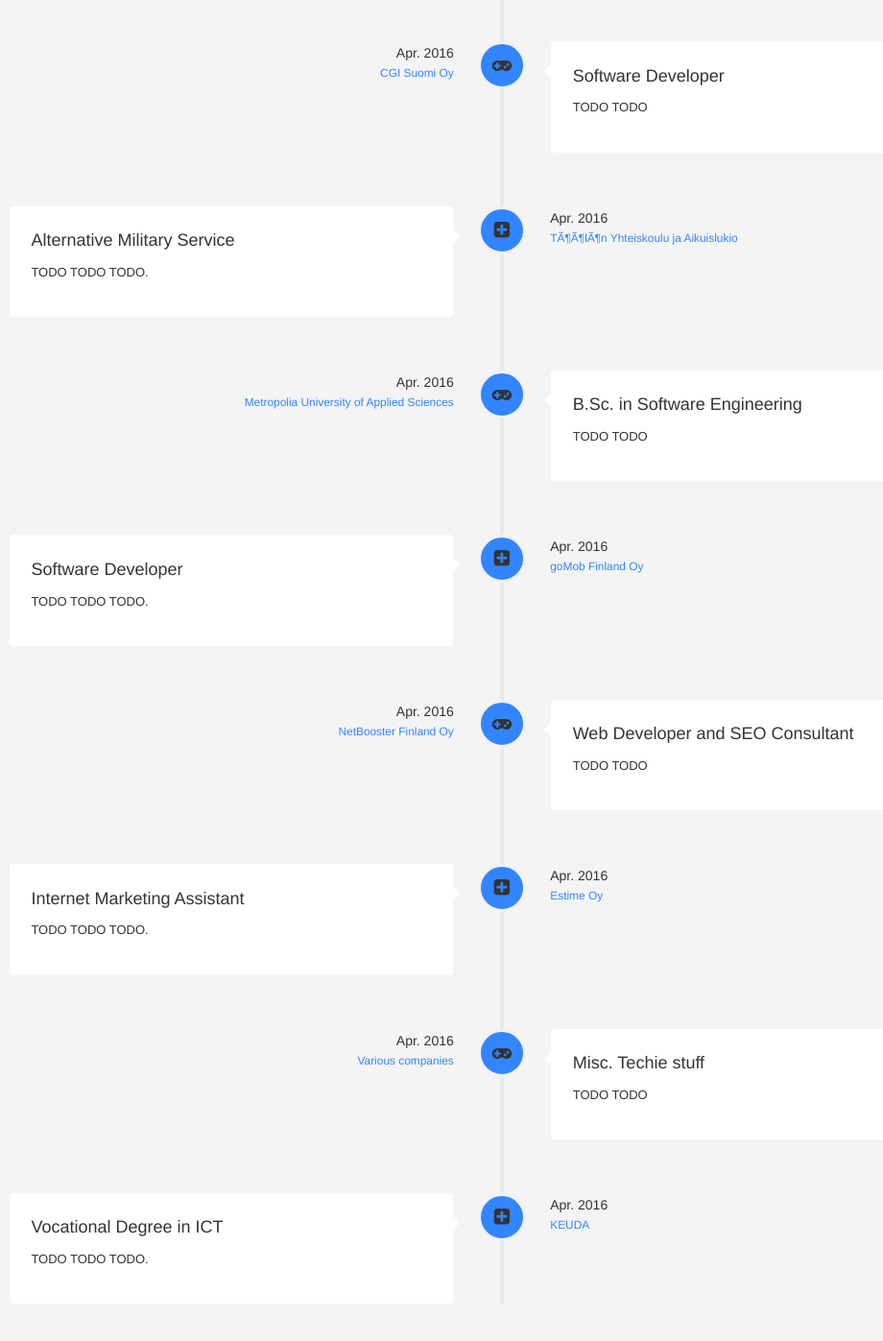
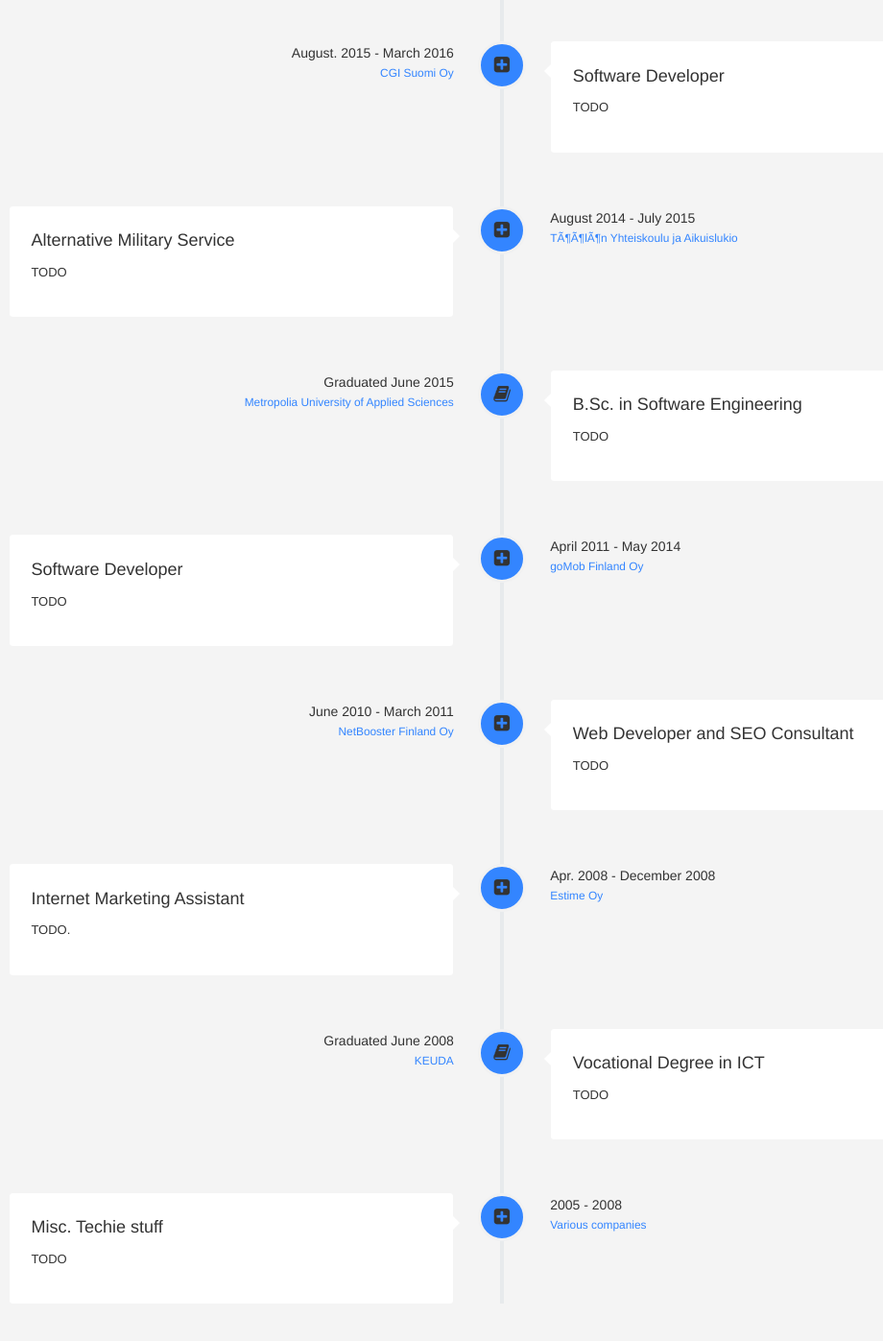
Before and after one commit to PekkaAstala/PekkaAstala.github.io, a Jekyll site: the page built from index.html, in a window 1280 px wide and 1400 px high, scrolled down 827 px. Shown: the top 1397 px of the window at 96% size, without its empty margins (117-1037 px from the left). Built offline with Jekyll 4.4.1, drawn with Linux system fonts in a browser that asks for light colours; nearby versions of some CDN libraries; some of the changed text lies outside the part shown.

Commit message:
Timeline dates and icons

```diff
--- a/index.html
+++ b/index.html
@@ -15,7 +15,7 @@ layout: default
                 <img src="/img/profiili-square.jpg" alt="Avatar" style="width:60px; margin-right: 16px!important; border-radius: 50%!important; float: left!important; margin-bottom: -5px; border-style: none;">
                 <p style="display: block; -webkit-margin-before: 1em; -webkit-margin-after: 1em; -webkit-margin-start: 0px; -webkit-margin-end: 0px;">Lead Developer at Sysart Oy. <br /> <em>Clean Code, Agile Methodologies, Communication, Frontend, Backend...</em></p><br>
             </div>
-            <button style="color: #fff!important; background-color: #616161!important; transition: background-color .3s,color .15s,box-shadow .3s,opacity 0.3s; width: 100%; border: none; display: inline-block; outline: 0; padding: 6px 16px; vertical-align: middle; overflow: hidden; text-decoration: none!important;">+ Connect</button>
+            <a href="https://www.linkedin.com/in/pekka-astala-6376128" style="color: #fff!important; background-color: #616161!important; transition: background-color .3s,color .15s,box-shadow .3s,opacity 0.3s; width: 100%; border: none; display: inline-block; outline: 0; padding: 6px 16px; vertical-align: middle; overflow: hidden; text-decoration: none!important;">+ Connect</a>
         </div>
 
     </div>
@@ -30,48 +30,40 @@ layout: default
 
             <div class="vertical-timeline-block">
                 <div class="vertical-timeline-icon accent-bg wow rotateIn" style="visibility: visible; animation-name: rotateIn;"> <i class="fa fa-plus-square"></i> </div>
-                <div class="vertical-timeline-content wow  rotateInUpRight" style="visibility: visible; animation-name:
-                        rotateInUpRight;">
+                <div class="vertical-timeline-content wow rotateInUpRight" style="visibility: visible; animation-name: rotateInUpRight;">
                     <h2><span>Lead Developer</span></h2>
-                    <p><span>TODO
-                        TODO
-                        TODO.</span></p> <span class="vertical-date"><span>Apr. 2016</span> <br>
+                    <p><span>TODO</span></p>
+                    <span class="vertical-date"><span>Since Apr. 2016</span> <br>
                     <small><span>Sysart Oy</span></small> </span>
                 </div>
             </div>
 
             <div class="vertical-timeline-block">
-                <div class="vertical-timeline-icon accent-bg wow rotateIn" style="visibility: visible; animation-name: rotateIn;"> <i class="fa fa-gamepad"></i> </div>
-                <div class="vertical-timeline-content wow  rotateInUpLeft" style="visibility: visible; animation-name:
-                        rotateInUpLeft;">
+                <div class="vertical-timeline-icon accent-bg wow rotateIn" style="visibility: visible; animation-name: rotateIn;"> <i class="fa fa-plus-square"></i> </div>
+                <div class="vertical-timeline-content wow rotateInUpLeft" style="visibility: visible; animation-name: rotateInUpLeft;">
                     <h2><span>Software Developer</span></h2>
-                    <p><span>TODO
-                        TODO</span></p>
-                    <span class="vertical-date"><span>Apr. 2016</span> <br>
+                    <p><span>TODO</span></p>
+                    <span class="vertical-date"><span>August. 2015 - March 2016</span> <br>
                     <small><span>CGI Suomi Oy</span></small> </span>
                 </div>
             </div>
 
             <div class="vertical-timeline-block">
                 <div class="vertical-timeline-icon accent-bg wow rotateIn" style="visibility: visible; animation-name: rotateIn;"> <i class="fa fa-plus-square"></i> </div>
-                <div class="vertical-timeline-content wow  rotateInUpRight" style="visibility: visible; animation-name:
-                        rotateInUpRight;">
+                <div class="vertical-timeline-content wow rotateInUpRight" style="visibility: visible; animation-name: rotateInUpRight;">
                     <h2><span>Alternative Military Service</span></h2>
-                    <p><span>TODO
-                        TODO
-                        TODO.</span></p> <span class="vertical-date"><span>Apr. 2016</span> <br>
+                    <p><span>TODO</span></p>
+                    <span class="vertical-date"><span>August 2014 - July 2015 </span> <br>
                     <small><span>Töölön Yhteiskoulu ja Aikuislukio</span></small> </span>
                 </div>
             </div>
 
             <div class="vertical-timeline-block">
-                <div class="vertical-timeline-icon accent-bg wow rotateIn" style="visibility: visible; animation-name: rotateIn;"> <i class="fa fa-gamepad"></i> </div>
-                <div class="vertical-timeline-content wow  rotateInUpLeft" style="visibility: visible; animation-name:
-                        rotateInUpLeft;">
+                <div class="vertical-timeline-icon accent-bg wow rotateIn" style="visibility: visible; animation-name: rotateIn;"> <i class="fa fa-book"></i> </div>
+                <div class="vertical-timeline-content wow rotateInUpLeft" style="visibility: visible; animation-name: rotateInUpLeft;">
                     <h2><span>B.Sc. in Software Engineering</span></h2>
-                    <p><span>TODO
-                        TODO</span></p>
-                    <span class="vertical-date"><span>Apr. 2016</span> <br>
+                    <p><span>TODO</span></p>
+                    <span class="vertical-date"><span>Graduated June 2015</span> <br>
                     <small><span>Metropolia University of Applied Sciences</span></small> </span>
                 </div>
             </div>
@@ -81,57 +73,49 @@ layout: default
                 <div class="vertical-timeline-content wow  rotateInUpRight" style="visibility: visible; animation-name:
                         rotateInUpRight;">
                     <h2><span>Software Developer</span></h2>
-                    <p><span>TODO
-                        TODO
-                        TODO.</span></p> <span class="vertical-date"><span>Apr. 2016</span> <br>
+                    <p><span>TODO</span></p>
+                    <span class="vertical-date"> <span>April 2011 - May 2014</span> <br>
                     <small><span>goMob Finland Oy</span></small> </span>
                 </div>
             </div>
 
             <div class="vertical-timeline-block">
-                <div class="vertical-timeline-icon accent-bg wow rotateIn" style="visibility: visible; animation-name: rotateIn;"> <i class="fa fa-gamepad"></i> </div>
-                <div class="vertical-timeline-content wow  rotateInUpLeft" style="visibility: visible; animation-name:
-                        rotateInUpLeft;">
+                <div class="vertical-timeline-icon accent-bg wow rotateIn" style="visibility: visible; animation-name: rotateIn;"> <i class="fa fa-plus-square"></i> </div>
+                <div class="vertical-timeline-content wow rotateInUpLeft" style="visibility: visible; animation-name: rotateInUpLeft;">
                     <h2><span>Web Developer and SEO Consultant</span></h2>
-                    <p><span>TODO TODO</span></p>
-                    <span class="vertical-date"><span>Apr. 2016</span> <br>
+                    <p><span>TODO</span></p>
+                    <span class="vertical-date"><span>June 2010 - March 2011</span> <br>
                     <small><span>NetBooster Finland Oy</span></small> </span>
                 </div>
             </div>
 
             <div class="vertical-timeline-block">
                 <div class="vertical-timeline-icon accent-bg wow rotateIn" style="visibility: visible; animation-name: rotateIn;"> <i class="fa fa-plus-square"></i> </div>
-                <div class="vertical-timeline-content wow  rotateInUpRight" style="visibility: visible; animation-name:
-                        rotateInUpRight;">
+                <div class="vertical-timeline-content wow rotateInUpRight" style="visibility: visible; animation-name: rotateInUpRight;">
                     <h2><span>Internet Marketing Assistant</span></h2>
-                    <p><span>TODO
-                        TODO
-                        TODO.</span></p> <span class="vertical-date"><span>Apr. 2016</span> <br>
+                    <p><span>TODO.</span></p>
+                    <span class="vertical-date"><span>Apr. 2008 - December 2008</span> <br>
                     <small><span>Estime Oy</span></small> </span>
                 </div>
             </div>
 
             <div class="vertical-timeline-block">
-                <div class="vertical-timeline-icon accent-bg wow rotateIn" style="visibility: visible; animation-name: rotateIn;"> <i class="fa fa-gamepad"></i> </div>
-                <div class="vertical-timeline-content wow  rotateInUpLeft" style="visibility: visible; animation-name:
-                        rotateInUpLeft;">
-                    <h2><span>Misc. Techie stuff</span></h2>
-                    <p><span>TODO
-                        TODO</span></p>
-                    <span class="vertical-date"><span>Apr. 2016</span> <br>
-                    <small><span>Various companies</span></small> </span>
+                <div class="vertical-timeline-icon accent-bg wow rotateIn" style="visibility: visible; animation-name: rotateIn;"> <i class="fa fa-book"></i> </div>
+                <div class="vertical-timeline-content wow rotateInUpLeft" style="visibility: visible; animation-name: rotateInUpRight;">
+                    <h2><span>Vocational Degree in ICT</span></h2>
+                    <p><span>TODO</span></p>
+                    <span class="vertical-date"><span>Graduated June 2008</span> <br>
+                    <small><span>KEUDA</span></small> </span>
                 </div>
             </div>
 
             <div class="vertical-timeline-block">
                 <div class="vertical-timeline-icon accent-bg wow rotateIn" style="visibility: visible; animation-name: rotateIn;"> <i class="fa fa-plus-square"></i> </div>
-                <div class="vertical-timeline-content wow  rotateInUpRight" style="visibility: visible; animation-name:
-                        rotateInUpRight;">
-                    <h2><span>Vocational Degree in ICT</span></h2>
-                    <p><span>TODO
-                        TODO
-                        TODO.</span></p> <span class="vertical-date"><span>Apr. 2016</span> <br>
-                    <small><span>KEUDA</span></small> </span>
+                <div class="vertical-timeline-content wow rotateInUpRight" style="visibility: visible; animation-name: rotateInUpLeft;">
+                    <h2><span>Misc. Techie stuff</span></h2>
+                    <p><span>TODO</span></p>
+                    <span class="vertical-date"><span>2005 - 2008</span> <br>
+                    <small><span>Various companies</span></small> </span>
                 </div>
             </div>
 
```
